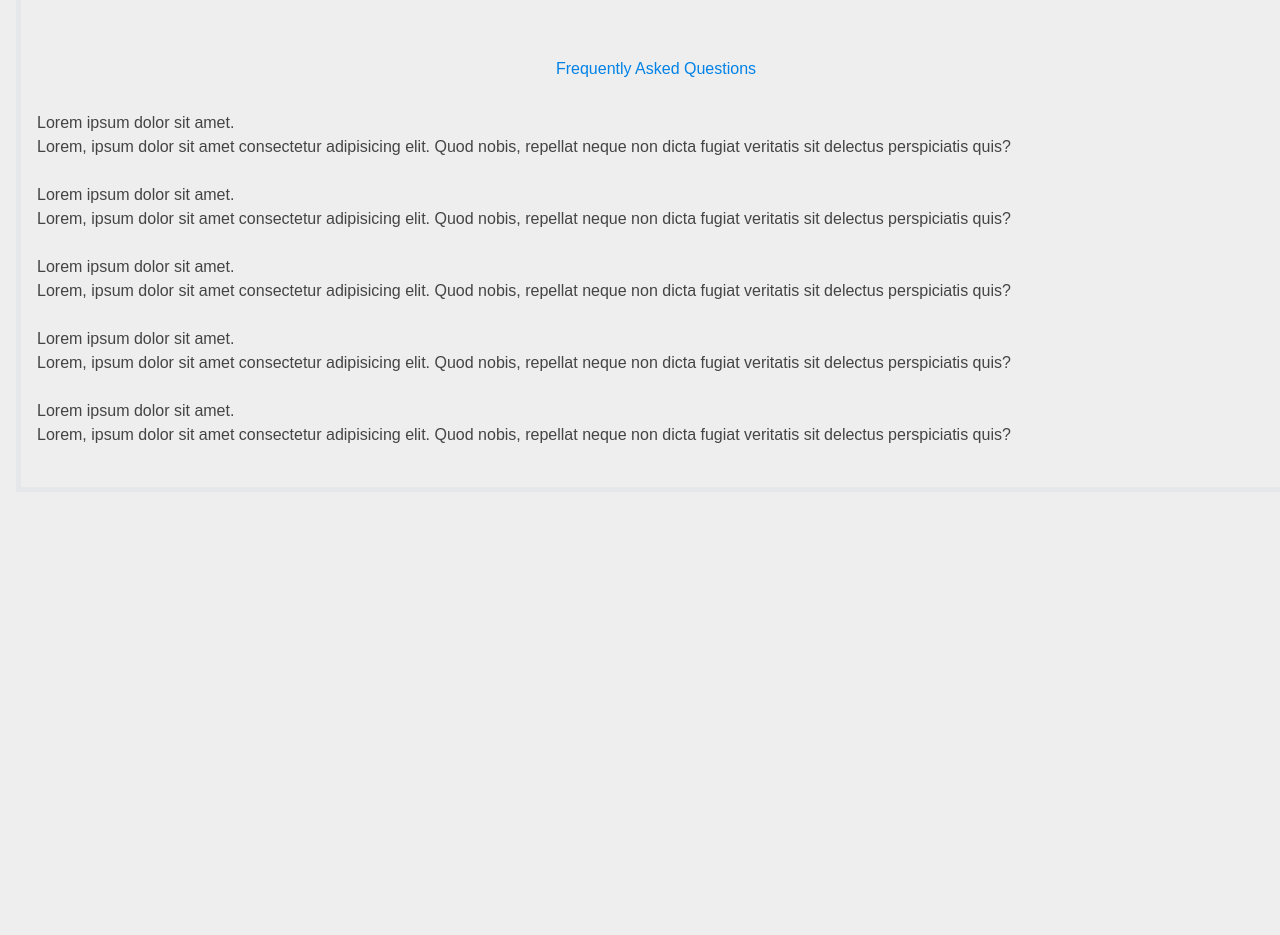
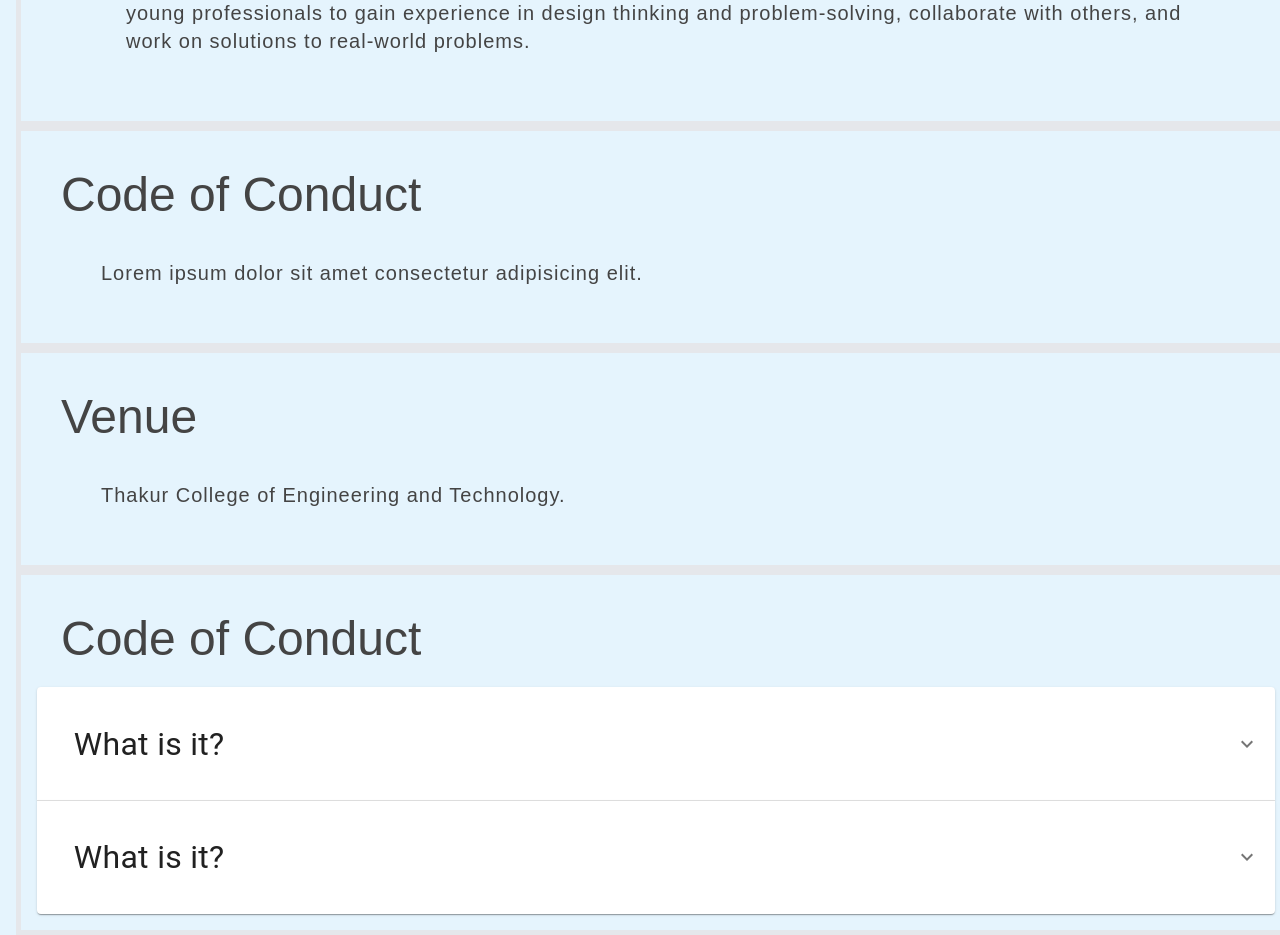
Before and after one commit to DSC-TCET/Design-Day-Website, a React (Create React App) app: page / in a window 1280 px wide. Shown: the part 600-1535 px from the top of the page. Before the commit the page ends 1092 px from the top, so only its background shows below. Built offline with nearby package versions, Linux system fonts and the light colour scheme.

Commit message:
Improved the UI, kept it basic though

```diff
--- a/package.json
+++ b/package.json
@@ -5,7 +5,8 @@
   "dependencies": {
     "@emotion/react": "^11.10.6",
     "@emotion/styled": "^11.10.6",
-    "@mui/material": "^5.11.11",
+    "@mui/icons-material": "^5.11.11",
+    "@mui/material": "^5.11.12",
     "@testing-library/jest-dom": "^5.16.5",
     "@testing-library/react": "^13.4.0",
     "@testing-library/user-event": "^13.5.0",
--- a/src/App.css
+++ b/src/App.css
@@ -16,8 +16,8 @@ html {
 }
 
 body {
-  background-color: #ffffff;
   font-family: 'Poppins', sans-serif;
+  background-color: rgba(0, 155, 244, 0.1) !important;
 }
 
 main {
@@ -26,16 +26,7 @@ main {
 
 #about {
   display: block;
-  background-color: rgba(104, 190, 240, 0.1);
   padding: 10px 25px;
-}
-
-#about:hover {
-  background-color: rgba(104, 190, 240, 0.3);
-  z-index: 2;
-  transform: scale(1.01);
-  transition: all 0.9s ease;
-  box-shadow: 2px 2px 2px #000;
 }
 
 section .reg {
@@ -104,20 +95,6 @@ section {
   /* align-items: center; */
 }
 
-/* section .reg{
-    background-color: #87bde6;
-    color: #fff;
-    width: 50%;
-    height: 100%;
-    position: absolute;
-    margin: 0 16px;
-    padding: 16px;
-    display: flex;
-    flex-direction: column;
-    justify-content: center;
-    align-items: center;
-} */
-
 :root {
   --accent-color: #0082e6;
 }
@@ -128,16 +105,8 @@ body {
   color: #444;
 }
 
-h1 {
-  margin: 50px 0 30px;
-  text-align: center;
-  color: var(--accent-color);
-  top: 80px;
-}
-
 .faq-container {
   top: 80px;
-  max-width: 1200px;
   margin: auto;
   margin-bottom: 15px;
   border-radius: 10px;
@@ -243,7 +212,6 @@ h1 {
 
   a:hover,
   a.active {
-    background-color: none;
     color: #0082e6;
   }
 }
--- a/src/App.js
+++ b/src/App.js
@@ -1,4 +1,3 @@
-import logo from "./logo.svg";
 import "./App.css";
 import Navbar from "./components/Navbar";
 import Conduct from "./components/Conduct";
--- a/src/components/About.js
+++ b/src/components/About.js
@@ -4,8 +4,8 @@ const About = () => {
   return (
     <section>
       <div className="mt-20" id="about">
-        <h2>About</h2>
-        <article>
+        <h2 className="m-6 text-5xl text-center">About</h2>
+        <div className="mx-16 mb-10 text-xl tracking-wider">
           Design Day is a program organized by Google as part of its Solution
           Challenge initiative. The Solution Challenge is an annual competition
           that encourages students and young professionals to use technology to
@@ -30,7 +30,7 @@ const About = () => {
           Design Day is a valuable opportunity for young professionals to gain
           experience in design thinking and problem-solving, collaborate with
           others, and work on solutions to real-world problems.
-        </article>
+        </div>
       </div>
     </section>
   );
--- a/src/components/Conduct.js
+++ b/src/components/Conduct.js
@@ -5,8 +5,8 @@ const Conduct = () => {
   return (
     <section>
       <div id="coc">
-        <h2>Code of Conduct</h2>
-        <p>Lorem ipsum dolor sit amet consectetur adipisicing elit. </p>
+        <h2 className="m-6 text-5xl ">Code of Conduct</h2>
+        <div className="mx-16 m-10 text-xl tracking-wider">Lorem ipsum dolor sit amet consectetur adipisicing elit. </div>
       </div>
     </section>
   );
--- a/src/components/FAQ.js
+++ b/src/components/FAQ.js
@@ -1,75 +1,46 @@
-import React from "react";
-import '../App.css'
+import * as React from 'react';
+import Accordion from '@mui/material/Accordion';
+import AccordionSummary from '@mui/material/AccordionSummary';
+import AccordionDetails from '@mui/material/AccordionDetails';
+import Typography from '@mui/material/Typography';
+import ExpandMoreIcon from '@mui/icons-material/ExpandMore';
 
-const FAQ = () => {
+export default function SimpleAccordion() {
   return (
     <section>
       <div id="faq">
-        <h1>Frequently Asked Questions</h1>
-        <div classes="faq-container">
-          <div classes="faq">
-            <h3 classes="faq-title">Lorem ipsum dolor sit amet.</h3>
-            <p classes="faq-text">
-              Lorem, ipsum dolor sit amet consectetur adipisicing elit. Quod
-              nobis, repellat neque non dicta fugiat veritatis sit delectus
-              perspiciatis quis?
-            </p>
-            <button classes="faq-toggle">
-              <i classes="fas fa-angle-down"></i>
-            </button>
-          </div>
-
-          <div classes="faq active">
-            <h3 classes="faq-title">Lorem ipsum dolor sit amet.</h3>
-            <p classes="faq-text">
-              Lorem, ipsum dolor sit amet consectetur adipisicing elit. Quod
-              nobis, repellat neque non dicta fugiat veritatis sit delectus
-              perspiciatis quis?
-            </p>
-            <button classes="faq-toggle">
-              <i classes="fas fa-angle-down"></i>
-            </button>
-          </div>
-
-          <div classes="faq">
-            <h3 classes="faq-title">Lorem ipsum dolor sit amet.</h3>
-            <p classes="faq-text">
-              Lorem, ipsum dolor sit amet consectetur adipisicing elit. Quod
-              nobis, repellat neque non dicta fugiat veritatis sit delectus
-              perspiciatis quis?
-            </p>
-            <button classes="faq-toggle">
-              <i classes="fas fa-angle-down"></i>
-            </button>
-          </div>
-
-          <div classes="faq">
-            <h3 classes="faq-title">Lorem ipsum dolor sit amet.</h3>
-            <p classes="faq-text">
-              Lorem, ipsum dolor sit amet consectetur adipisicing elit. Quod
-              nobis, repellat neque non dicta fugiat veritatis sit delectus
-              perspiciatis quis?
-            </p>
-            <button classes="faq-toggle">
-              <i classes="fas fa-angle-down"></i>
-            </button>
-          </div>
-
-          <div classes="faq">
-            <h3 classes="faq-title">Lorem ipsum dolor sit amet.</h3>
-            <p classes="faq-text">
-              Lorem, ipsum dolor sit amet consectetur adipisicing elit. Quod
-              nobis, repellat neque non dicta fugiat veritatis sit delectus
-              perspiciatis quis?
-            </p>
-            <button classes="faq-toggle">
-              <i classes="fas fa-angle-down"></i>
-            </button>
-          </div>
-        </div>
-      </div>
+        <h2 className="m-6 text-5xl ">Code of Conduct</h2>
+      <Accordion>
+        <AccordionSummary
+          expandIcon={<ExpandMoreIcon />}
+          aria-controls="panel1a-content"
+          id="panel1a-header"
+        >
+          <Typography sx={{fontSize: '2rem' , margin: '.5rem', padding: '.8rem'}}>What is it?</Typography>
+        </AccordionSummary>
+        <AccordionDetails>
+          <Typography>
+            Lorem ipsum dolor sit amet, consectetur adipiscing elit. Suspendisse
+            malesuada lacus ex, sit amet blandit leo lobortis eget.
+          </Typography>
+        </AccordionDetails>
+      </Accordion>
+      <Accordion>
+        <AccordionSummary
+          expandIcon={<ExpandMoreIcon />}
+          aria-controls="panel2a-content"
+          id="panel2a-header"
+        >
+          <Typography sx={{fontSize: '2rem' , margin: '.5rem', padding: '.8rem'}}>What is it?</Typography>
+        </AccordionSummary>
+        <AccordionDetails>
+          <Typography>
+            Lorem ipsum dolor sit amet, consectetur adipiscing elit. Suspendisse
+            malesuada lacus ex, sit amet blandit leo lobortis eget.
+          </Typography>
+        </AccordionDetails>
+      </Accordion>
+    </div>
     </section>
   );
-};
-
-export default FAQ;
+}
--- a/src/components/Navbar.js
+++ b/src/components/Navbar.js
@@ -28,7 +28,7 @@ const Navbar = () => {
 
   return (
     <nav
-      className='fixed top-0 text-gray-600 left-0 w-full bg-transparent backdrop-blur-sm'
+      className='fixed top-0 text-gray-600 left-0 w-full backdrop-blur'
       style={{ zIndex: "999" }}
     >
       <Container className='p-4 flex justify-between items-center'>
--- a/src/components/Rules.js
+++ b/src/components/Rules.js
@@ -4,8 +4,8 @@ const Rules = () => {
   return (
       <section>
       <div id="rules">
-        <h2>Rules</h2>
-        <p>Lorem ipsum dolor sit amet consectetur adipisicing elit. </p>
+        <h2 className="m-6 text-5xl">Rules</h2>
+        <div className="mx-16 mb-10 text-xl tracking-wider">Lorem ipsum dolor sit amet consectetur adipisicing elit. </div>
       </div>
     </section>
   )
--- a/src/components/Venue.js
+++ b/src/components/Venue.js
@@ -5,8 +5,8 @@ const Venue = () => {
     <div>
           <section>
       <div id="venue">
-        <h2>Venue</h2>
-        <p>Thakur College of Engineering and Technology. </p>
+        <h2 className="m-6 text-5xl ">Venue</h2>
+        <div className="mx-16 m-10 text-xl tracking-wider">Thakur College of Engineering and Technology. </div>
         <p></p>
       </div>
     </section>
```
Also changed, not shown: 1 other file (tests, documents, lock files or other folders).
